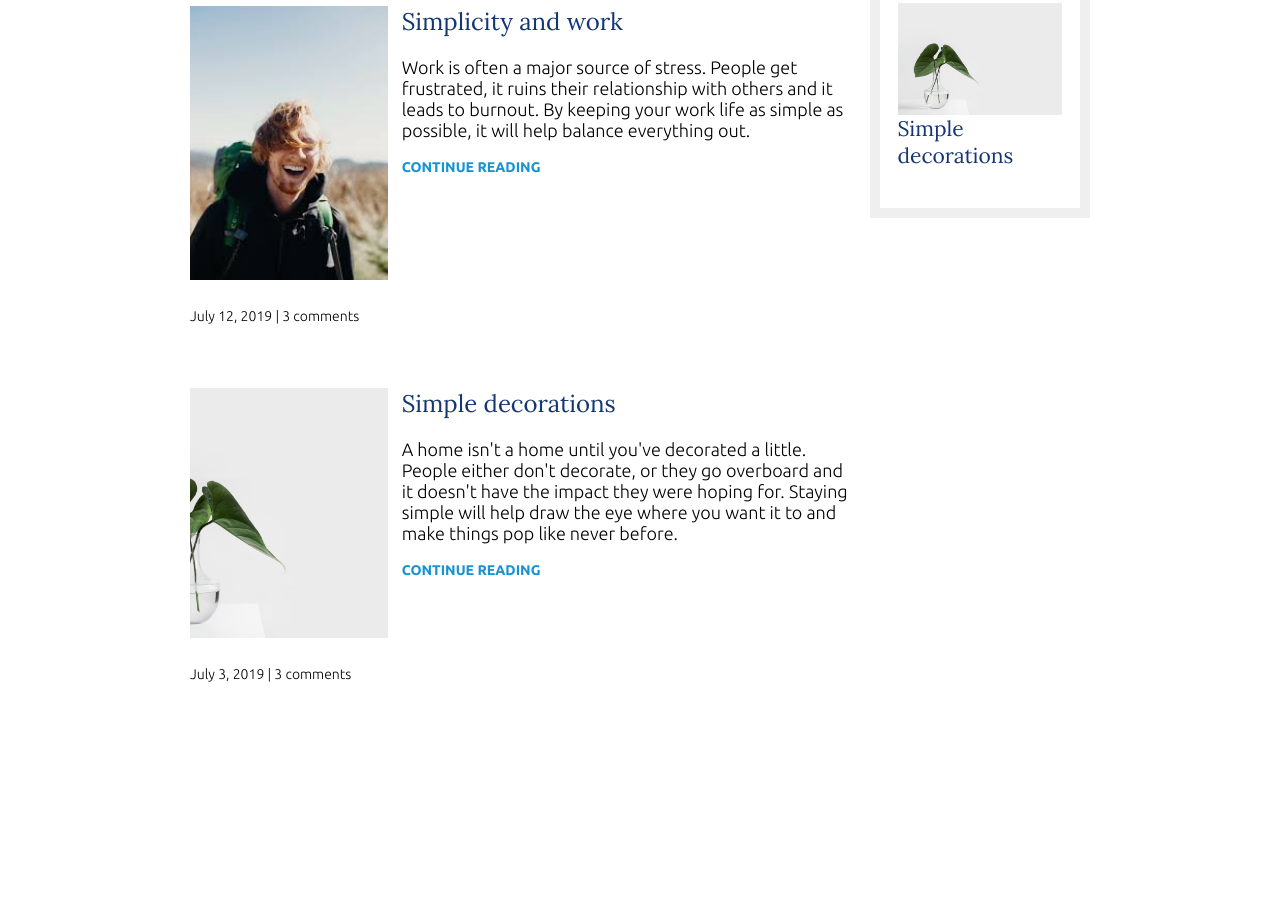
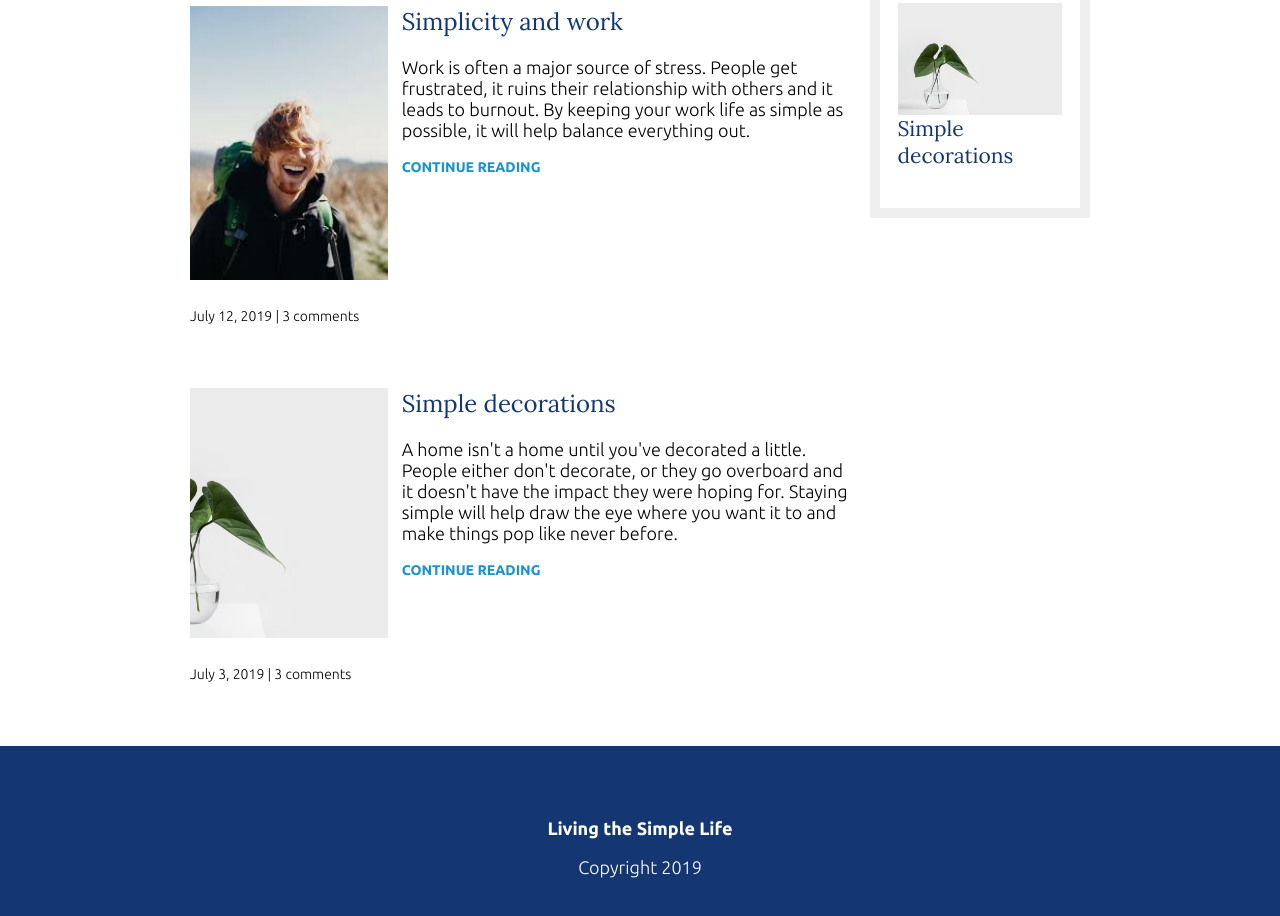
Before and after one commit to Priya-raja/FrontEndDev, a plain HTML site: page responsive designs/blog page/index.html in a window 1280 px wide. Shown: the part 1117-2033 px from the top of the page. Before the commit the page ends 1881 px from the top, so only its background shows below. Drawn offline with Linux system fonts and the light colour scheme.

Commit message:
fixed loose ends

```diff
--- a/responsive designs/blog page/index.html
+++ b/responsive designs/blog page/index.html
@@ -98,9 +98,10 @@
 
 
         <footer>
-            <p></p>
-            <p></p>
+            <p><strong>Living the Simple Life</strong></p>
+            <p>Copyright 2019</p>
         </footer>
+
 
 
     </body>
--- a/responsive designs/blog page/style.css
+++ b/responsive designs/blog page/style.css
@@ -112,6 +112,15 @@ header {
     text-align: center;
     margin-bottom: 3em;
 }
+
+footer {
+    background:#143774;
+    color: white;
+    text-align: center;
+    padding: 3em 0;
+}
+
+
 
 @media (min-width: 675px) {
     .container-flex {
```
